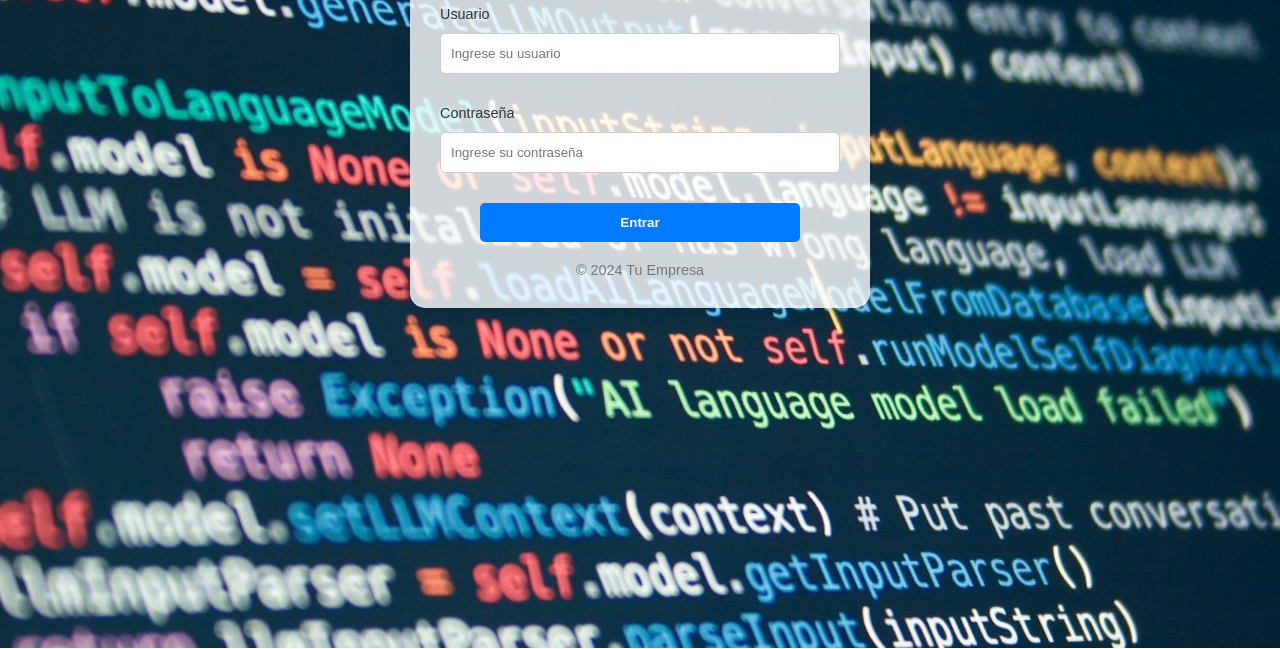
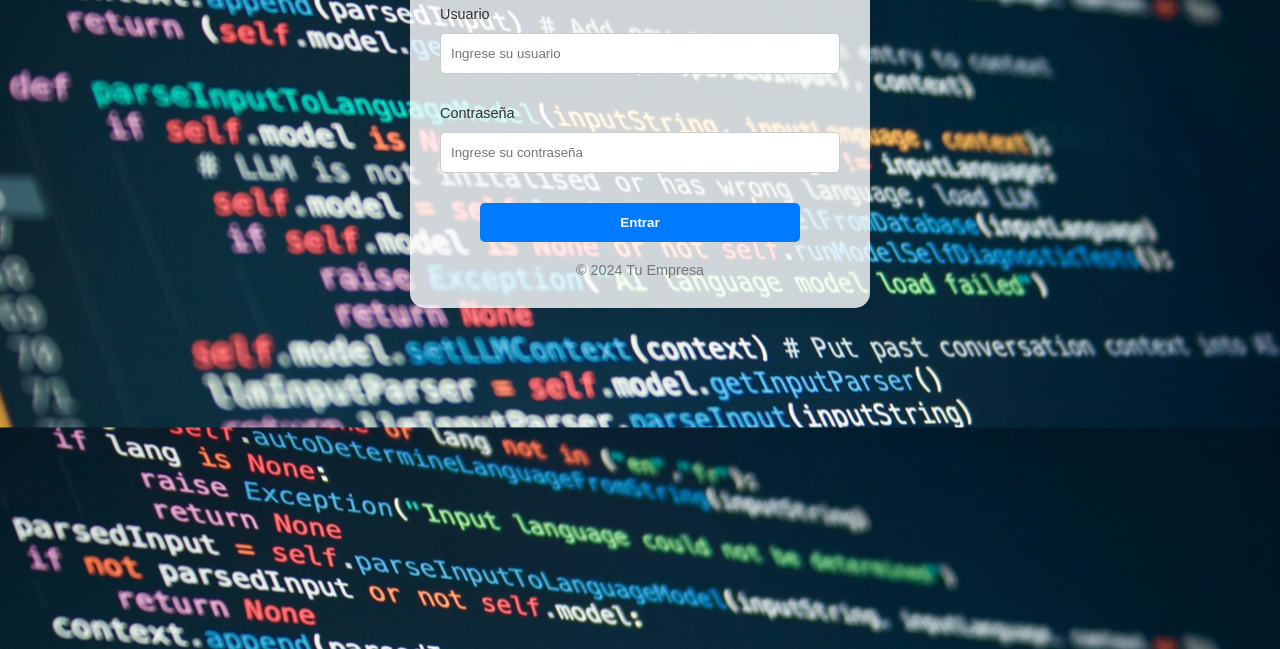
Before and after one commit to Automation-Armada/login, a plain HTML site: page index.html in a window 1280 px wide. Shown: the part 151-800 px from the top of the page. Drawn offline with Linux system fonts and the light colour scheme.

Commit message:
Update index.html

```diff
--- a/index.html
+++ b/index.html
@@ -8,9 +8,8 @@
         body {
             font-family: 'Arial', sans-serif;
             background-image: url('Programacion-informatica-scaled-e1724960033513.jpg');
-            background-size: 1920px 1080px; /* Ajuste de tamaño de la imagen */
+            background-size: cover; /* Imagen de fondo cubre toda el área */
             background-position: center; /* Centra la imagen de fondo */
-            background-repeat: no-repeat; /* Evita que la imagen se repita */
             color: #333;
             text-align: center;
             padding: 50px;
```
